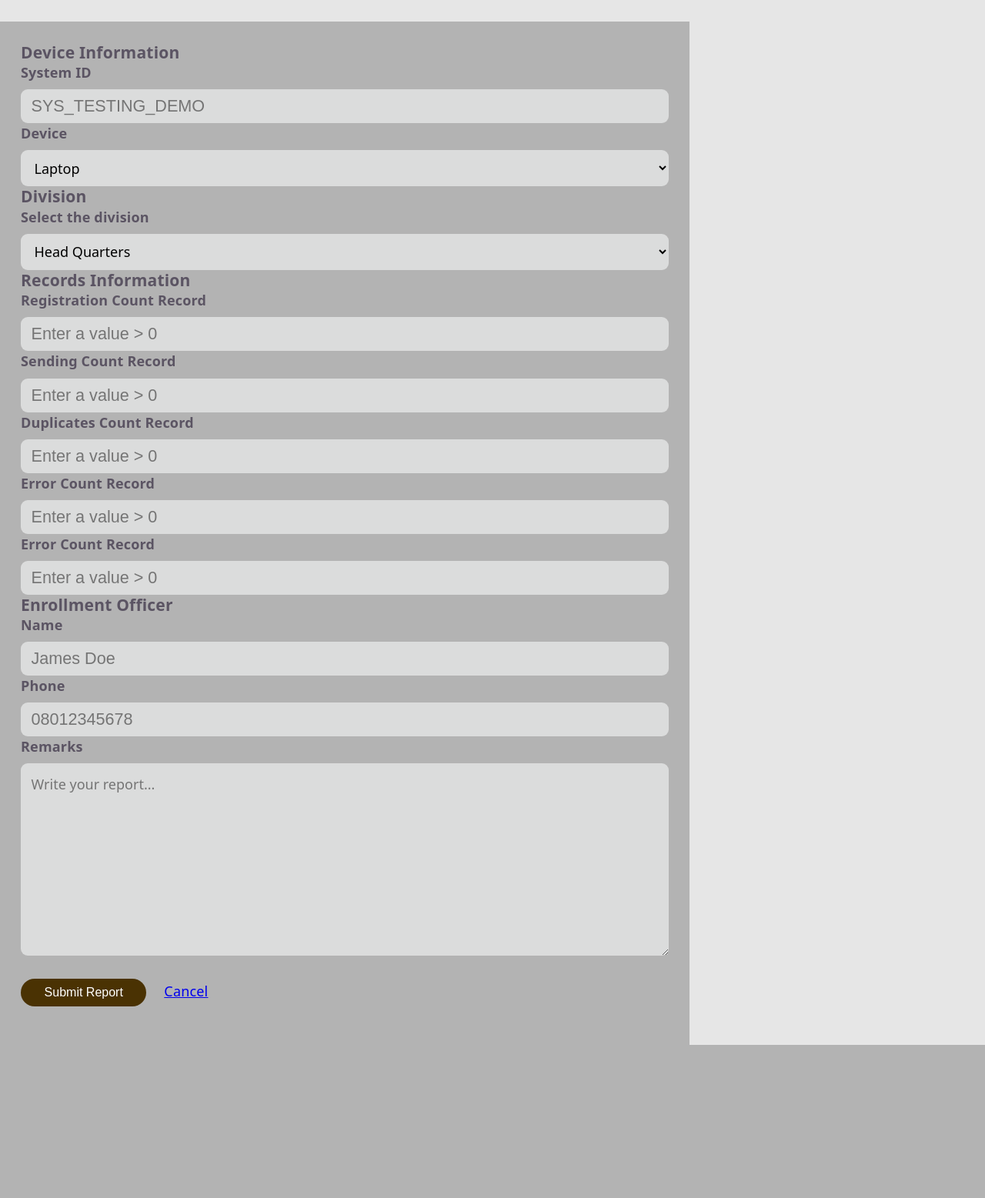
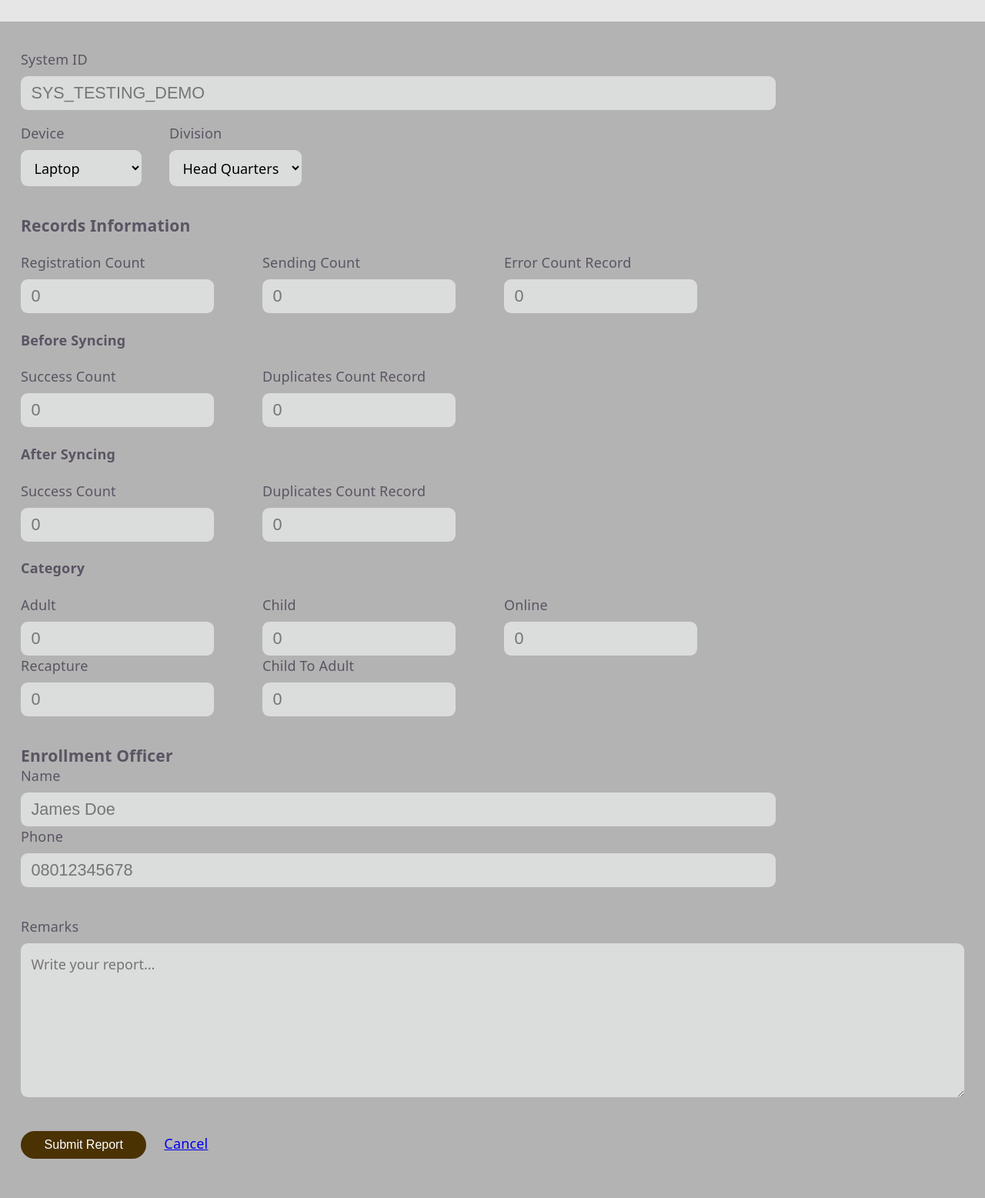
Before and after one commit to adokun15/dh_report-system, a PHP site: page /dashboard/reports/create in a window 1280 px wide. Shown: the part 156-1713 px from the top of the page at 77% size. Before the commit the page ends 1514 px from the top, so only its background shows below. Run offline with PHP 8.4, Linux system fonts and the light colour scheme; the visitor is signed in with stand-in values (Sample User, id 1).

Commit message:
fix:  create report work

```diff
--- a/app/controllers/report.controller.php
+++ b/app/controllers/report.controller.php
@@ -28,10 +28,17 @@ class ReportController
             'division' => trim($data['division']),
             'reg_record' => trim($data['registration_count']),
             'sending_record' => trim($data['sending_count']),
-            'duplicates_record' => trim($data['duplicates_count']),
             'error_record' => trim($data['error_count']),
-            'success_record' => trim($data['success_count']),
             'remarks' => trim($data['description']),
+            'after_success_record' => $data['after_success_count'],
+            'before_success_record' => $data['before_success_count'],
+            'after_duplicates_record' => $data['after_duplicates_count'],
+            'before_duplicates_record' => $data['before_duplicates_count'],
+            'adult_record' => $data['adult'],
+            'child_record' => $data['child'],
+            'recap_record' => $data['recap'],
+            'online_record' => $data['online'],
+            'child_to_adult_record' => $data['child_to_adult'],
         ];
         return $this->reportModel->createReport($report);
 }
--- a/app/models/report.model.php
+++ b/app/models/report.model.php
@@ -158,33 +158,76 @@ public function getSingleReportByAdmin($reportId){
     return $stmt->fetch(PDO::FETCH_ASSOC);
 }
 
+
 public function createReport($report)
 {
     $sql = "
         INSERT INTO reports (
-                report_id,
-                user_id,
-                title,
-                description,
-                report_date
+            author_id,
+            device,
+            system_id,
+            enrolment_officer_name,
+            enrolment_officer_phone,
+            division_place,
+            reg_record,
+            sending_record,
+            error_record,
+            remarks,
+            after_success_record,
+            before_success_record,
+            after_duplicates_record,
+            before_duplicates_record,
+            adult_record,
+            child_record,
+            recap_record,
+            online_record,
+            child_to_adult_record
         )
         VALUES (
-                :report_id,
-                :user_id,
-                :title,
-                :description,
-                :report_date
+            :author_id,
+            :device,
+            :system_id,
+            :enrolment_officer_name,
+            :enrolment_officer_phone,
+            :division,
+            :reg_record,
+            :sending_record,
+            :error_record,
+            :remarks,
+            :after_success_record,
+            :before_success_record,
+            :after_duplicates_record,
+            :before_duplicates_record,
+            :adult_record,
+            :child_record,
+            :recap_record,
+            :online_record,
+            :child_to_adult_record
         )
     ";
 
     $stmt = $this->db->prepare($sql);
 
     return $stmt->execute([
-            ':report_id' => $report['report_id'],
-            ':user_id' => $report['user_id'],
-            ':title' => $report['title'],
-            ':description' => $report['description'],
-            ':report_date' => $report['report_date']
+        ':author_id' => $report['author_id'],
+        ':device' => $report['device'],
+        ':system_id' => $report['system_id'],
+        ':enrolment_officer_name' => $report['enrolment_officer_name'],
+        ':enrolment_officer_phone' => $report['enrolment_officer_phone'],
+        ':division' => $report['division'],
+        ':reg_record' => $report['reg_record'],
+        ':sending_record' => $report['sending_record'],
+        ':error_record' => $report['error_record'],
+        ':remarks' => $report['remarks'],
+        ':after_success_record' => $report['after_success_record'],
+        ':before_success_record' => $report['before_success_record'],
+        ':after_duplicates_record' => $report['after_duplicates_record'],
+        ':before_duplicates_record' => $report['before_duplicates_record'],
+        ':adult_record' => $report['adult_record'],
+        ':child_record' => $report['child_record'],
+        ':recap_record' => $report['recap_record'],
+        ':online_record' => $report['online_record'],
+        ':child_to_adult_record' => $report['child_to_adult_record']
     ]);
 }
 }
--- a/app/views/dashboard.php
+++ b/app/views/dashboard.php
@@ -8,7 +8,6 @@
 
 <?php require __DIR__ . '/../components/head.php'; ?>
 <section class='section dashboard'>
-
 <!-- Navigate -->
 <nav class='nav'>
     <p class='nav_title'>Date Harvest Reports</p>
--- a/app/views/reports/report_create.php
+++ b/app/views/reports/report_create.php
@@ -9,13 +9,12 @@ $error = null;
 if ($_SERVER['REQUEST_METHOD'] === 'POST') {
     $success = $reportController->create($_POST);
     if ($success) {
-    //    header('Location: ./index.php');
-      //  exit;
+      header('Location: /dh_reports/dashboard/reports');
+        exit;
     }
 
 
     $error = 'Failed to submit report.';
-    var_dump($success);
 }
 ?>
 
@@ -45,23 +44,19 @@ if ($_SERVER['REQUEST_METHOD'] === 'POST') {
                 <h2>Data harvesting Report collection</h2>
             </div>
         </header>
-        <form method="POST" class="report_form">
+        <form method="POST" class="report_form centered">
             <?php if ($error): ?>
             <p class="error_text">
                 <?= htmlspecialchars($error) ?>
             </p>
             <?php endif; ?>
             <article>
-             <h3>Device Information</h3>
                 <div>
-                <label for="re">System ID</label>
-                <input
-                 id="system_id"
-                 type="text"
-                 placeholder="SYS_TESTING_DEMO"
-                 name="system_id"
-                 required>
+                    <label for="system_id">System ID</label>
+                    <input id="system_id" type="text" placeholder="SYS_TESTING_DEMO" name="system_id" required>
                 </div>
+                <div class="division_device">
+
                     <div>
                         <label for="device">Device</label>
                         <select name="device">
@@ -70,12 +65,8 @@ if ($_SERVER['REQUEST_METHOD'] === 'POST') {
                             <option value="android">Android</option>
                         </select>
                     </div>
-            </article>
-
-            <article>
-                <h3>Division</h3>
                     <div>
-                    <label for="division">Select the division</label>
+                        <label for="division">Division</label>
                         <select name="division">
                             <option value="hq" selected>Head Quarters</option>
                             <option value="ikeja">Ikeja</option>
@@ -85,96 +76,107 @@ if ($_SERVER['REQUEST_METHOD'] === 'POST') {
                             <option value="ikorudu">Ikorudu</option>
                         </select>
                     </div>
+                </div>
             </article>
 
-            <article>
+
+            <article class="report_records">
                 <h3>Records Information</h3>
+                <div class='report_records_once'>
                     <div>
-                    <label for="registration_count">Registration Count Record</label>
-                    <input
-                    id="registration_count"
-                    type="number"
-                    placeholder='Enter a value > 0'
-                    name="registration_count"
-                    required
-                    >
+                        <label for="registration_count">Registration Count</label>
+                        <input id="registration_count" type="number" placeholder='0' name="registration_count" required>
                     </div>
                     <div>
-                    <label for="sending">Sending Count Record</label>
-                    <input
-                    id="sending_count"
-                    type="number"
-                    placeholder='Enter a value > 0'
-                    name="sending_count"
-                    required
-                    />
+                        <label for="sending">Sending Count</label>
+                        <input id="sending_count" type="number" placeholder='0' name="sending_count" required />
+                    </div>
+                    <div>
+                        <label for="error_count">Error Count Record</label>
+                        <input id="error_count" type="number" placeholder='0' name="error_count" required />
+                    </div>
                 </div>
 
+                <div class="report_records_before">
+                    <h4>Before Syncing</h4>
+                    <article>
                         <div>
-                    <label for="duplicates">Duplicates Count Record</label>
-                    <input
-                    id="duplicates_count"
-                    type="number"
-                    placeholder='Enter a value > 0'
-                    name="duplicates_count"
-                    required
-                    />
+                            <label for="before_success_count">Success Count</label>
+                            <input id="before_success_count" type="number" placeholder='0' name="before_success_count"
+                                required />
+                        </div>
+                        <div>
+                            <label for="before_duplicates_count">Duplicates Count Record</label>
+                            <input id="before_duplicates_count" type="number" placeholder='0'
+                                name="before_duplicates_count" required />
+                        </div>
+                    </article>
                 </div>
 
+                <div class="report_records_after">
+                    <h4>After Syncing</h4>
+                    <article>
                         <div>
-                    <label for="error_count">Error Count Record</label>
-                    <input
-                    id="error_count"
-                    type="number"
-                    placeholder='Enter a value > 0'
-                    name="error_count"
-                    required/>
+                            <label for="after_success_count">Success Count</label>
+                            <input id="after_success_count" type="number" placeholder='0' name="after_success_count"
+                                required />
                         </div>
                         <div>
-                    <label for="success_count">Error Count Record</label>
-                    <input
-                    id="success_count"
-                    type="number"
-                    placeholder='Enter a value > 0'
-                    name="success_count"
-                    required/>
+                            <label for="after_duplicates_count">Duplicates Count Record</label>
+                            <input id="after_duplicates_count" type="number" placeholder='0'
+                                name="after_duplicates_count" required />
                         </div>
                     </article>
+                </div>
+
+                <div class="report_records_category">
+                    <h4>Category</h4>
+                    <article>
+                        <div>
+                            <label for="adult">Adult</label>
+                            <input id="adult" type="number" placeholder='0' name="adult" required />
+                        </div>
+                        <div>
+                            <label for="child">child</label>
+                            <input id="child" type="number" placeholder='0' name="child" required />
+                        </div>
+                        <div>
+                            <label for="online">online</label>
+                            <input id="online" type="number" placeholder='0' name="online" required />
+                        </div>
+                        <div>
+                            <label for="recap">recapture</label>
+                            <input id="recap" type="number" placeholder='0' name="recap" required />
+                        </div>
+                        <div>
+                            <label for="child_to_adult">Child To Adult</label>
+                            <input id="child_to_adult" type="number" placeholder='0' name="child_to_adult" required />
+                        </div>
+                    </article>
+                </div>
+
+            </article>
+
             <article>
                 <h3> Enrollment Officer </h3>
                 <div>
                     <label for="enrollment_name">Name</label>
-                <input
-                    id="enrollment_name"
-                    name="enrollment_name"
-                    placeholder="James Doe"
-                    required
-                />
+                    <input id="enrollment_name" name="enrollment_name" placeholder="James Doe" required />
                 </div>
 
                 <div>
-                <label for="">Phone</label>
-                <input
-                    id="enrollment_phone"
-                    name="enrollment_phone"
-                    placeholder="08012345678"
-                    required
-                />
+                    <label for="enrollment_phone">Phone</label>
+                    <input id="enrollment_phone" name="enrollment_phone" placeholder="08012345678" required />
                 </div>
             </article>
-            <div>
+
+            <article>
                 <label for="description">Remarks</label>
-                <textarea
-                    id="description"
-                    name="description"
-                    placeholder="Write your report..."
-                    required
-                ></textarea>
-            </div>
+                <textarea id="description" name="description" placeholder="Write your report..." required></textarea>
+            </article>
 
 
             <div>
-
                 <button type="submit">
                     Submit Report
                 </button>
--- a/public/css/style.css
+++ b/public/css/style.css
@@ -199,24 +199,68 @@ input {
 
 /*2: Create Report*/
 .report_form {
-  width: 70%;
+  max-width: 70%;
   padding: 1.5rem;
   background-color: var(--background_light);
 }
 
+.report_form article {
+  margin: 2.1rem 0;
+}
+
+.report_form article:first-child {
+  margin: 0.5rem 0;
+}
+
+/*Additional classes*/
+.report_form .division_device {
+  margin: 0.95rem 0;
+  display: flex;
+  flex-wrap: wrap;
+  width: 100%;
+  gap: 0 2rem;
+}
+.report_form .report_records {
+  background-color: var(--background_light);
+}
+.report_form .report_records h3 {
+  margin: 1.2rem 0;
+}
+
+.report_records_once,
+.report_records_before > article,
+.report_records_after > article,
+.report_records_category > article {
+  display: flex;
+  margin: 1.2rem 0;
+  flex-wrap: wrap;
+}
+
+.report_records_before > h4,
+.report_records_after > h4 {
+  font-weight: 600;
+}
 .report_form > div {
   margin-bottom: 1.3rem;
 }
 
+.report_form select {
+  background-color: var(--input);
+  padding: 0.6rem 0.75rem;
+  border-radius: 0.5rem;
+  outline: none;
+  font: inherit;
+}
+
 .report_form label {
   display: block;
+  text-transform: capitalize;
   margin-bottom: 0.5rem;
-  font-weight: 600;
 }
 
 .report_form textarea {
   width: 100%;
-  min-height: 250px;
+  min-height: 200px;
   resize: vertical;
   background-color: var(--input);
   padding: 0.75rem;
@@ -232,6 +276,10 @@ input {
 
 .report_form a {
   margin-left: 1rem;
+}
+
+.report_form input {
+  width: 80%;
 }
 
 /*Single Report*/
@@ -261,15 +309,7 @@ input {
   color: var(--muted);
 }
 
-/*Create */
-.report_form select {
-  width: 100%;
-  background-color: var(--input);
-  padding: 0.6rem 0.75rem;
-  border-radius: 0.5rem;
-  outline: none;
-  font: inherit;
-}
+/*QWEN*/
 
 @media (prefers-color-scheme: dark) {
   :root {
```
Also changed, not shown: database/migrations/001_Init_setup.sql, database/migrations/002_report_update.sql (added). Lines whose indentation alone changed are shown as unchanged.
